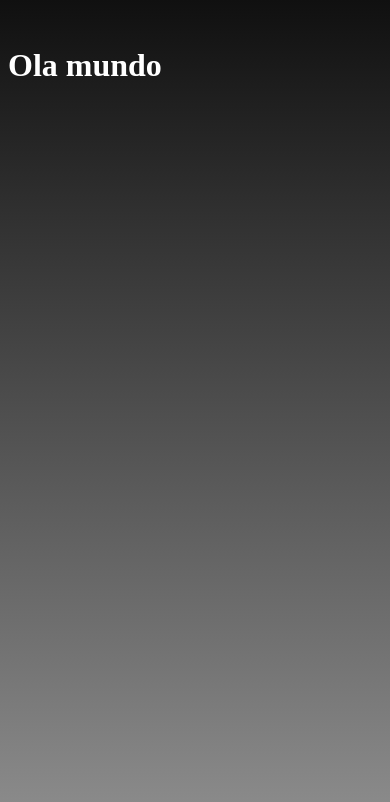
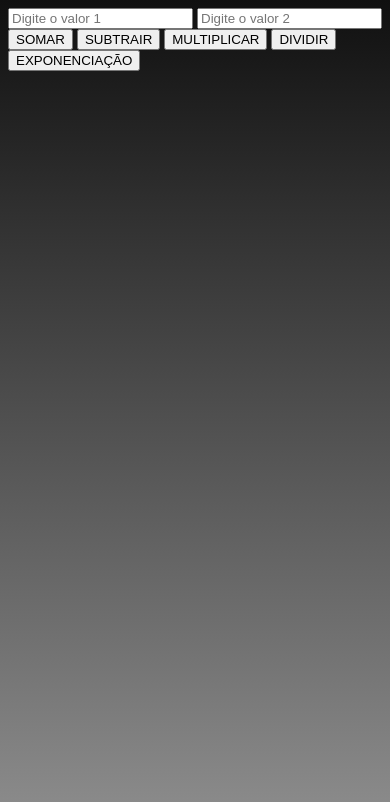
Before and after one commit to Otavio-Emanoel/Aula01Mobile, a website: page www/index.html in a window 390 px wide. Drawn offline with Linux system fonts and the light colour scheme; some packages are replaced by stand-ins of ours.

Commit message:
Operações matematicas

```diff
--- a/www/index.html
+++ b/www/index.html
@@ -1,20 +1,67 @@
 <!DOCTYPE HTML>
 <html>
+
 <head>
     <meta charset="utf-8">
     <meta name="viewport" content="width=device-width, initial-scale=1, maximum-scale=1, user-scalable=no">
-    <meta http-equiv="Content-Security-Policy" content="default-src * data: gap: content: https://ssl.gstatic.com; style-src * 'unsafe-inline'; script-src * 'unsafe-inline' 'unsafe-eval'">
+    <meta http-equiv="Content-Security-Policy"
+        content="default-src * data: gap: content: https://ssl.gstatic.com; style-src * 'unsafe-inline'; script-src * 'unsafe-inline' 'unsafe-eval'">
     <script src="cordova.js"></script>
     <script src="components/loader.js"></script>
     <link rel="stylesheet" href="components/loader.css">
     <link rel="stylesheet" href="css/style.css">
+
+</head>
+
+<body>
+    <input type="number" name="" placeholder="Digite o valor 1" id="valor1">
+    <input type="number" name="" placeholder="Digite o valor 2" id="valor2">
+    <input type="button" value="SOMAR" id="soma" onclick="somar()">
+    <input type="button" value="SUBTRAIR" id="sub" onclick="subtrair()">
+    <input type="button" value="MULTIPLICAR" id="mult" onclick="multiplicar()">
+    <input type="button" value="DIVIDIR" id="div" onclick="dividir()">
+    <input type="button" value="EXPONENCIAÇÃO" id="expo" onclick="exponenciar()">
+    <h1 id="resultado"></h1>
+
     <script>
+        function somar() {
+            let num1 = Number(document.querySelector('#valor1').value)
+            let num2 = Number(document.querySelector('#valor2').value)
+
+            let soma = num1 + num2
+            document.querySelector('.resultado').innerHTML = `${soma}`
+        }
+        function subtrair() {
+            let num1 = Number(document.querySelector('#valor1').value)
+            let num2 = Number(document.querySelector('#valor2').value)
+            let sub = num1 - num2
+            document.querySelector('.resultado').innerHTML = `${sub}`
+
+        }
+        function dividir() {
+            let num1 = Number(document.querySelector('#valor1').value)
+            let num2 = Number(document.querySelector('#valor2').value)
+            let div = num1 / num2
+            document.querySelector('.resultado').innerHTML = `${div}`
+
+        }
+        function multiplicar() {
+            let num1 = Number(document.querySelector('#valor1').value)
+            let num2 = Number(document.querySelector('#valor2').value)
+            let mult = num1 * num2
+            document.querySelector('.resultado').innerHTML = `${mult}`
+
+        }
+        function exponenciar() {
+            let num1 = Number(document.querySelector('#valor1').value)
+            let num2 = Number(document.querySelector('#valor2').value)
+            let expo = num ** num2
+            document.querySelector('#resultado').innerHTML = `${expo}`
+
+        }
+
+
     </script>
-</head>
-<body>
-	<br />
-    <h1>
-        Ola mundo
-    </h1>
 </body>
+
 </html>
```
